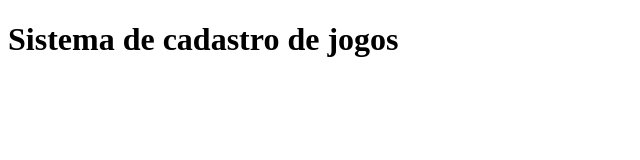
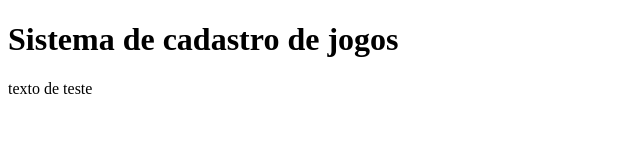
Before and after one commit to dev-felipe-fcruz/sistema-de-cadastro, a plain HTML site: page index.html in a window 1280 px wide. Shown: the full height of the page, 0-640 px from the left. Drawn offline with Linux system fonts and the light colour scheme.

Commit message:
fazendo teste

```diff
--- a/index.html
+++ b/index.html
@@ -8,5 +8,6 @@
 <body>
     <h1>Sistema de cadastro de jogos</h1>
     <script src="app.js"></script>
+    texto de teste
 </body>
 </html>
```
